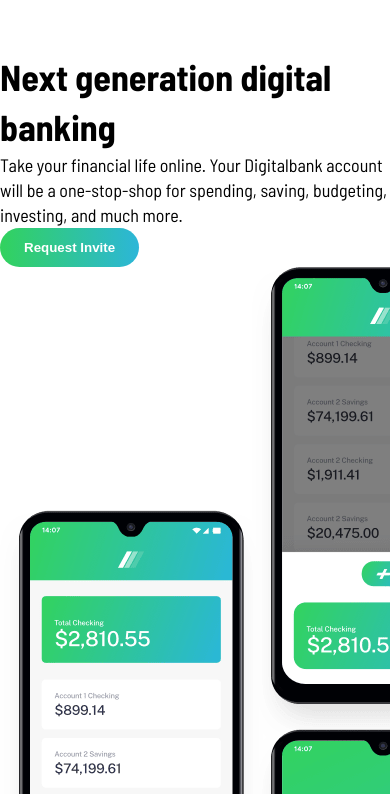
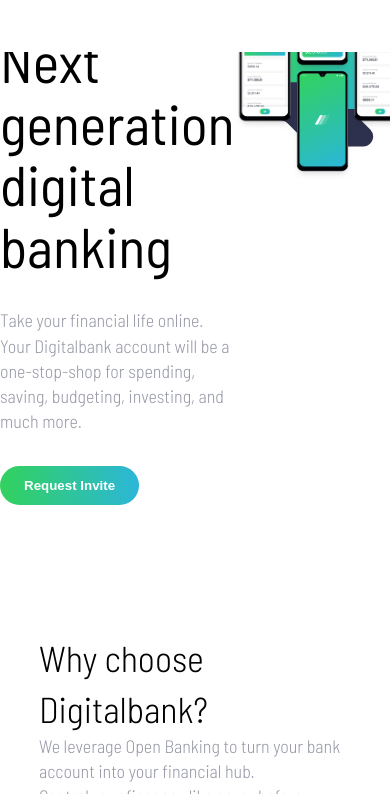
Before and after one commit to cgxgb123/sba3, a website: page index.html in a window 390 px wide. Shown: the part 50-844 px from the top of the page. Drawn offline with Linux system fonts and the light colour scheme.

Commit message:
addes responsive updated .hero,.hero-body, .hero-body p, for alignment and spacing. refined header positioning with z-index

```diff
--- a/styles.css
+++ b/styles.css
@@ -75,7 +75,7 @@
 }
 .container {
   width: 80%;
-  max-width: 1440px;
+  max-width: 14400px;
   margin: auto;
 }
 
@@ -126,3 +126,44 @@
 nav .navbar li:hover {
   border-bottom: 2px solid var(--Green);
 }
+
+header {
+  width: 100%;
+  position: fixed;
+  z-index: 10;
+}
+
+.hero {
+  display: flex;
+  position: relative;
+  padding-top: 80px;
+  padding-bottom: 4rem;
+  font-weight: 300;
+}
+
+.hero-body {
+  align-self: center;
+}
+
+.hero-body h1 {
+  font-size: 3.5rem;
+  font-weight: 400;
+  line-height: 1.1;
+}
+
+.hero-img img {
+  max-width: 100%;
+  height: auto;
+}
+
+.hero-body p {
+  color: var(--Gray-600);
+  margin: 2rem 0;
+}
+.hero-img .phone {
+  width: 45%;
+  margin-left: auto;
+  position: absolute;
+  top: 15px;
+  z-index: 5;
+}
```
Also changed, not shown: index.html (+3 -1 lines).
